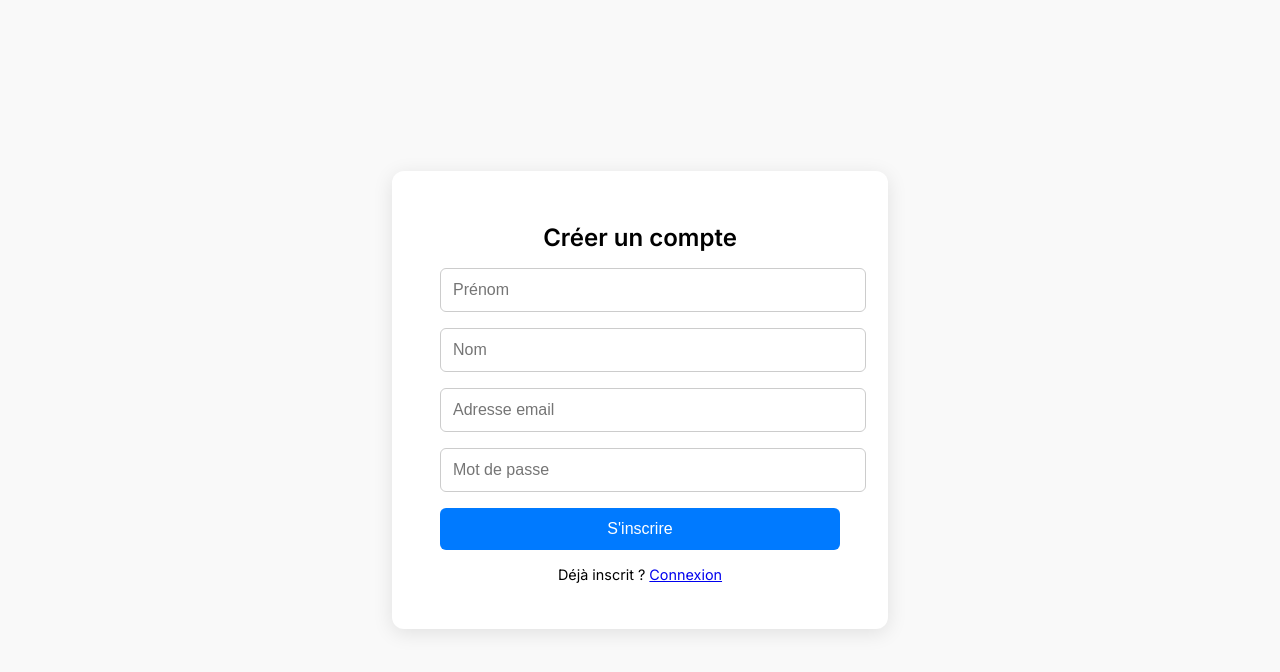
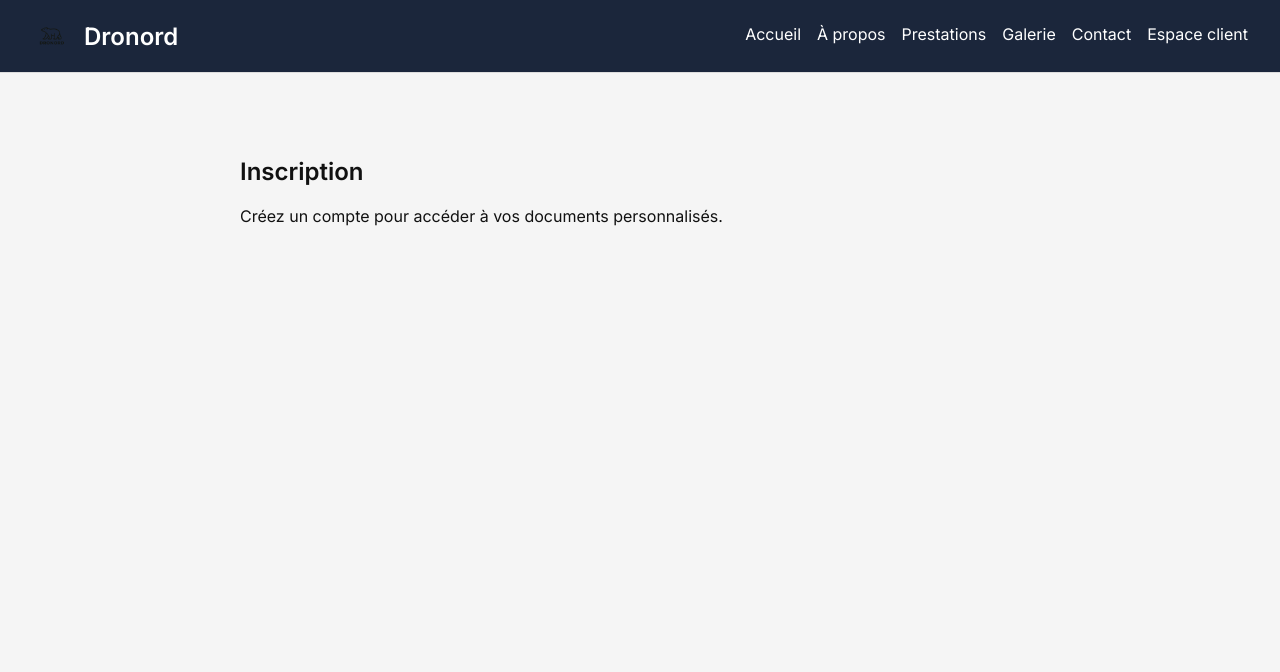
Before and after one commit to DronordCA/dronord, a plain HTML site: page inscription.html in a window 1280 px wide. Drawn offline with Linux system fonts and the light colour scheme.

Commit message:
Add files via upload

```diff
--- a/inscription.html
+++ b/inscription.html
@@ -1,112 +1,96 @@
-
 <!DOCTYPE html>
 <html lang="fr">
 <head>
-  <meta charset="UTF-8">
-  <meta name="viewport" content="width=device-width, initial-scale=1.0">
+  <meta charset="UTF-8" />
+  <meta name="viewport" content="width=device-width, initial-scale=1.0"/>
   <title>Inscription - Dronord</title>
   <link href="https://fonts.googleapis.com/css2?family=Inter:wght@400;600&display=swap" rel="stylesheet">
+
   <style>
+    :root {
+      --primary-color: #1b263b;
+      --accent-color: #007aff;
+    }
     body {
       margin: 0;
       font-family: 'Inter', sans-serif;
-      background-color: #f9f9f9;
+      background-color: #f5f5f5;
+      color: #111;
+    }
+    header {
+      background: var(--primary-color);
+      padding: 1rem 2rem;
       display: flex;
-      flex-direction: column;
       align-items: center;
-      justify-content: center;
-      height: 100vh;
+      justify-content: space-between;
+      border-bottom: 1px solid #ddd;
+      flex-wrap: wrap;
     }
-    .signup-container {
-      background: white;
-      padding: 2rem 3rem;
-      border-radius: 12px;
-      box-shadow: 0 4px 20px rgba(0,0,0,0.1);
-      max-width: 400px;
+    .logo-container {
+      display: flex;
+      align-items: center;
+    }
+    .logo-container img {
+      height: 40px;
+      margin-right: 0.75rem;
+    }
+    .logo-container h1 {
+      font-size: 1.5rem;
+      margin: 0;
+      color: white;
+    }
+    nav {
+      display: flex;
+      flex-wrap: wrap;
+      gap: 1rem;
+    }
+    nav a {
+      text-decoration: none;
+      color: white;
+      font-weight: 500;
+      position: relative;
+      padding-bottom: 4px;
+    }
+    nav a::after {
+      content: '';
+      position: absolute;
+      bottom: 0;
+      left: 0;
+      width: 0;
+      height: 2px;
+      background-color: var(--accent-color);
+      transition: width 0.3s ease;
+    }
+    nav a:hover::after {
       width: 100%;
     }
-    h2 {
-      margin-bottom: 1rem;
-      text-align: center;
-    }
-    input {
-      width: 100%;
-      padding: 0.75rem;
-      margin-bottom: 1rem;
-      border-radius: 6px;
-      border: 1px solid #ccc;
-      font-size: 1rem;
-    }
-    button {
-      width: 100%;
-      padding: 0.75rem;
-      background-color: #007aff;
-      color: white;
-      border: none;
-      border-radius: 6px;
-      font-size: 1rem;
-      cursor: pointer;
-    }
-    button:hover {
-      background-color: #005fd1;
-    }
-    .info {
-      font-size: 0.9rem;
-      text-align: center;
-      margin-top: 1rem;
+    main {
+      padding: 4rem 1rem;
+      max-width: 800px;
+      margin: auto;
     }
   </style>
+
 </head>
 <body>
-  <div class="signup-container">
-    <h2>Créer un compte</h2>
-    <input type="text" placeholder="Prénom" id="prenom">
-    <input type="text" placeholder="Nom" id="nom">
-    <input type="email" placeholder="Adresse email" id="email">
-    <input type="password" placeholder="Mot de passe" id="password">
-    <button onclick="signup()">S'inscrire</button>
-    <div class="info">
-      <p>Déjà inscrit ? <a href="connexion.html">Connexion</a></p>
+
+  <header>
+    <div class="logo-container">
+      <img src="logo.png" alt="Logo Dronord">
+      <h1>Dronord</h1>
     </div>
-  </div>
+    <nav>
+      <a href="index.html">Accueil</a>
+      <a href="a-propos.html">À propos</a>
+      <a href="prestations.html">Prestations</a>
+      <a href="galerie.html">Galerie</a>
+      <a href="contact.html">Contact</a>
+      <a href="connexion.html">Espace client</a>
+    </nav>
+  </header>
 
-  <script type="module">
-    import { initializeApp } from "https://www.gstatic.com/firebasejs/11.6.0/firebase-app.js";
-    import { getAuth, createUserWithEmailAndPassword } from "https://www.gstatic.com/firebasejs/11.6.0/firebase-auth.js";
-    import { getFirestore, doc, setDoc } from "https://www.gstatic.com/firebasejs/11.6.0/firebase-firestore.js";
-
-    const firebaseConfig = {
-      apiKey: "AIzaSyBMBnaJeTAhBPBHVOaI3PdMIau0zcpM3V8",
-      authDomain: "dronord-8b43b.firebaseapp.com",
-      projectId: "dronord-8b43b",
-      storageBucket: "dronord-8b43b.firebasestorage.app",
-      messagingSenderId: "601196455068",
-      appId: "1:601196455068:web:297fc1d8ea563ebf903959"
-    };
-
-    const app = initializeApp(firebaseConfig);
-    const auth = getAuth(app);
-    const db = getFirestore(app);
-
-    window.signup = async function () {
-      const prenom = document.getElementById('prenom').value;
-      const nom = document.getElementById('nom').value;
-      const email = document.getElementById('email').value;
-      const password = document.getElementById('password').value;
-      try {
-        const userCredential = await createUserWithEmailAndPassword(auth, email, password);
-        const user = userCredential.user;
-        await setDoc(doc(db, "users", user.uid), {
-          prenom: prenom,
-          nom: nom,
-          email: email
-        });
-        alert(`Bienvenue ${prenom} ${nom}, votre compte a été créé !`);
-        window.location.href = "dashboard.html";
-      } catch (error) {
-        alert("Erreur lors de l'inscription : " + error.message);
-      }
-    }
-  </script>
+  <main>
+    <h2>Inscription</h2><p>Créez un compte pour accéder à vos documents personnalisés.</p>
+  </main>
 </body>
 </html>
```
Also changed, not shown: connexion.html (+73 -79 lines), dashboard.html (+70 -84 lines).
